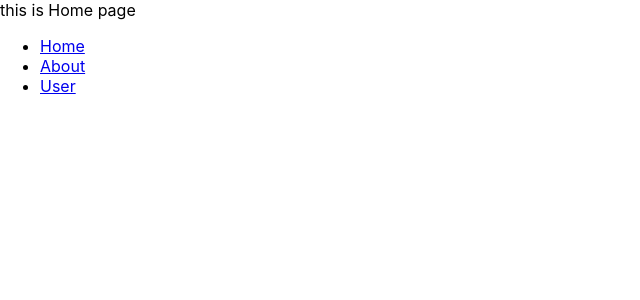
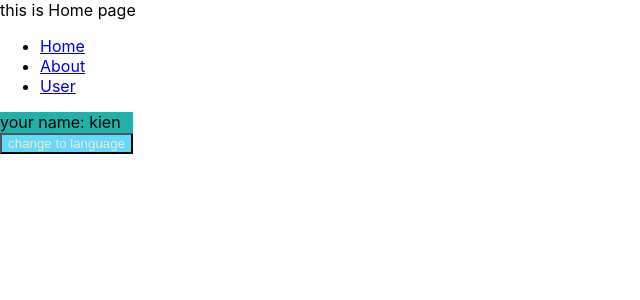
Before and after one commit to kienlv58/kanban-chatops, a React (Create React App) app: page / in a window 1280 px wide. Shown: the top 300 px of the page, without its empty margins (0-640 px from the left). Built offline with nearby package versions, Linux system fonts and the light colour scheme.

Commit message:
add scss

```diff
--- a/package.json
+++ b/package.json
@@ -13,6 +13,7 @@
     "husky": "^4.2.5",
     "i18next": "^19.4.5",
     "lint-staged": "^10.2.9",
+    "node-sass": "^4.14.1",
     "react": "^16.13.1",
     "react-dom": "^16.13.1",
     "react-i18next": "^11.5.0",
--- a/src/App.tsx
+++ b/src/App.tsx
@@ -7,9 +7,7 @@ import Loading from 'src/components/Loading';
 const HomePage = React.lazy(() => import('src/containers/Home'));
 const UserPage = React.lazy(() => import('src/containers/User'));
 const AboutPage = React.lazy(() => import('src/containers/About'));
-// import Footer from 'src/components/Footer';
-// import logo from './logo.svg';
-// import './App.css';
+const NotFound = React.lazy(() => import('src/containers/NotFound'));
 
 function App() {
   return (
@@ -25,27 +23,13 @@ function App() {
           <Route exact path={routerMap.HOME}>
             <HomePage />
           </Route>
+          <Route exact path={routerMap.NOT_FOUND}>
+            <NotFound />
+          </Route>
         </Switch>
       </React.Suspense>
     </Router>
   );
 }
 
-// function App() {
-//   return (
-//     <div className="App">
-//       <header className="App-header">
-//         <img src={logo} className="App-logo" alt="logo" />
-//         <p>
-//           Edit <code>src/App.tsx</code> and save to reload.
-//         </p>
-//         <a className="App-link" href="https://reactjs.org" target="_blank" rel="noopener noreferrer">
-//           Learn React
-//         </a>
-//         <Footer name={'xin chao'} />
-//       </header>
-//     </div>
-//   );
-// }
-
 export default App;
--- a/src/components/Footer.tsx
+++ b/src/components/Footer/index.tsx
@@ -1,5 +1,6 @@
 import React from 'react';
 import { useTranslation } from 'react-i18next';
+import './styles.scss';
 
 interface Props {
   label: string;
@@ -7,8 +8,9 @@ interface Props {
 const Footer = (props: PropsTest) => {
   const { t, i18n } = useTranslation();
   return (
-    <div>
+    <div className={'footer'}>
       {t('name')}: {props.name}
+      <br />
       <button
         onClick={() => {
           if (i18n.language === 'en') i18n.changeLanguage('vi');
--- /dev/null
+++ b/src/components/Footer/styles.scss
@@ -0,0 +1,10 @@
+@import 'src/styles/colors';
+
+.footer {
+  background: $primary-color;
+  display: inline-block;
+  button {
+    color: $primary-background;
+    background: #61dafb;
+  }
+}
--- a/src/components/Loading/index.tsx
+++ b/src/components/Loading/index.tsx
@@ -1,6 +1,7 @@
 import React from 'react';
+import './styles.scss';
 
 const Loading = () => {
-  return <div>loading ....</div>;
+  return <div className={'loading'}>loading ....</div>;
 };
 export default Loading;
--- /dev/null
+++ b/src/components/Loading/styles.scss
@@ -0,0 +1,5 @@
+@import 'src/styles/colors';
+
+.loading {
+  color: $primary-color;
+}
--- a/src/containers/Home/index.tsx
+++ b/src/containers/Home/index.tsx
@@ -1,5 +1,6 @@
 import React from 'react';
 import { Link } from 'react-router-dom';
+import Footer from 'src/components/Footer';
 
 const Home = () => {
   return (
@@ -16,6 +17,7 @@ const Home = () => {
           <Link to="/user">User</Link>
         </li>
       </ul>
+      <Footer name={'kien'} />
     </div>
   );
 };
--- /dev/null
+++ b/src/containers/NotFound/index.tsx
@@ -0,0 +1,6 @@
+import React from 'react';
+
+const NotFound = () => {
+  return <div>this is NotFound page</div>;
+};
+export default NotFound;
--- /dev/null
+++ b/src/styles/colors.scss
@@ -0,0 +1,2 @@
+$primary-background: bisque;
+$primary-color: lightseagreen;
--- a/src/utils/routerMap.ts
+++ b/src/utils/routerMap.ts
@@ -1,5 +1,6 @@
 export default {
   HOME: '/',
+  NOT_FOUND: '*',
   ABOUT: '/about',
   USER: '/user',
   USER_DETAIL: '/user/:userId',
--- a/tsconfig.json
+++ b/tsconfig.json
@@ -1,7 +1,11 @@
 {
   "compilerOptions": {
     "target": "es5",
-    "lib": ["dom", "dom.iterable", "esnext"],
+    "lib": [
+      "dom",
+      "dom.iterable",
+      "esnext"
+    ],
     "allowJs": true,
     "skipLibCheck": true,
     "esModuleInterop": true,
```
Also changed, not shown: .eslintrc.js, 1 other file (tests, documents, lock files or other folders).
